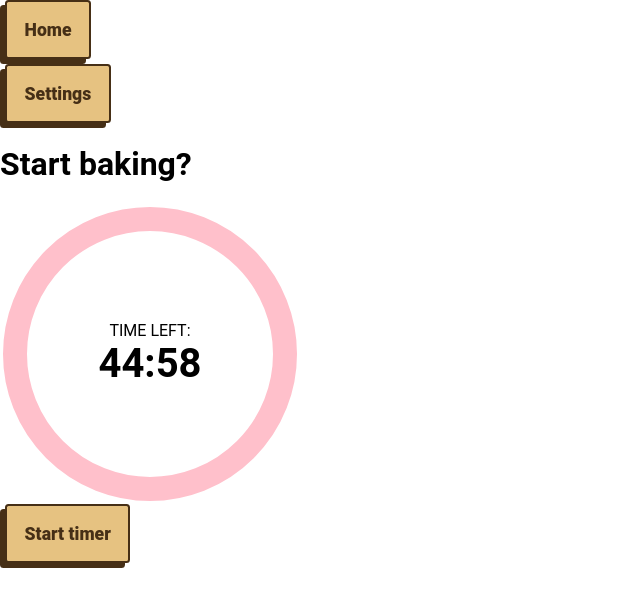
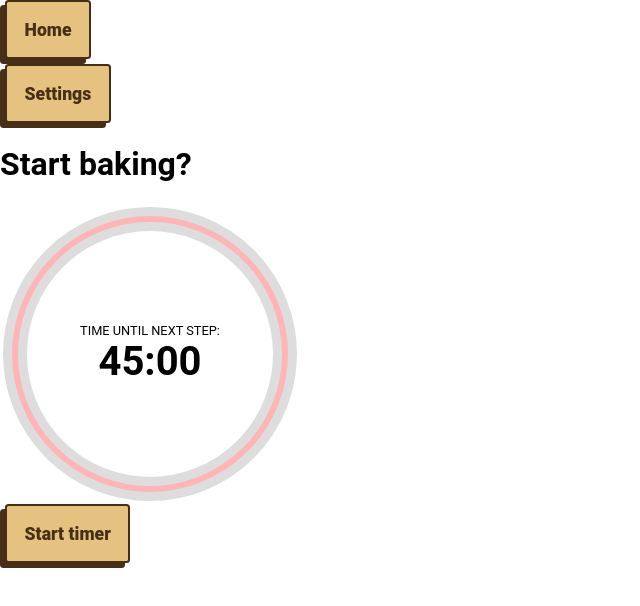
Before and after one commit to fermentedcat/dough-timer, a React (Create React App) app: page /bake in a window 1280 px wide. Both pictures are taken after a click on the button "Start timer". Shown: the top 606 px of the page, without its empty margins (0-640 px from the left). Built offline with nearby package versions, Linux system fonts and the light colour scheme.

Commit message:
Update time & use framer-motion for timer circles

```diff
--- a/src/components/Timer/Timer.jsx
+++ b/src/components/Timer/Timer.jsx
@@ -1,22 +1,33 @@
 import React, { useEffect, useState } from 'react'
+import { motion } from 'framer-motion'
 import styles from './Timer.module.scss'
 
 
-export const Timer = ({ time = 5, onFinish = () => {}, isStarted = false }) => {
+export const Timer = ({ time = 0, onFinish = () => {}, isRunning = false, hasUpdated = false }) => {
   const [secondsLeft, setSecondsLeft] = useState(time)
 
   function getTime() {
     if (secondsLeft < 3600) {
       const date = new Date(secondsLeft * 1000)
-      return date.toISOString().slice(14, 19);
+      return date.toISOString().slice(14, 19)
     }
     const date = new Date(secondsLeft * 1000)
-    return date.toISOString().slice(11, 19);
+    return date.toISOString().slice(11, 19)
   }
 
   useEffect(() => {
+    setSecondsLeft(time)
+  }, [time])
+
+  useEffect(() => {
+    if (hasUpdated) {
+      setSecondsLeft(time)
+    }
+  }, [hasUpdated, time])
+
+  useEffect(() => {
     let timer
-    if (isStarted && secondsLeft > 0) {
+    if (isRunning && secondsLeft > 0) {
       timer = setTimeout(() => {
         setSecondsLeft(secondsLeft - 1)
       }, 1000)
@@ -24,27 +35,67 @@ export const Timer = ({ time = 5, onFinish = () => {}, isStarted = false }) => {
     return () => {
       timer && clearTimeout(timer)
     }
-  }, [isStarted, secondsLeft])
+  }, [isRunning, secondsLeft, time])
 
   useEffect(() => {
-    if (secondsLeft === 0) {
+    if (secondsLeft === 0 && time > 0) {
       onFinish()
       return
     }
-  }, [secondsLeft, onFinish])
+  }, [secondsLeft, onFinish, time])
+
+  const elapsedTimeVariants = {
+    initial: {
+      stroke: '#dddddd',
+    },
+    start: {
+      stroke: '#ffb5b5',
+      transition: { duration: time, ease: 'linear' }
+    },
+    reset: {
+      stroke: '#dddddd',
+      transition: { duration: 0 }
+    }
+  }
+
+  const timeLeftVariants = {
+    initial: {
+      strokeDasharray: '283 283',
+      stroke: '#ffb5b5',
+    },
+    start: {
+      strokeDasharray: '0 283',
+      stroke: ['#ffb5b5', '#9399b4', '#dddddd',],
+      transition: { duration: time, ease: 'linear' }
+    },
+    reset: {
+      strokeDasharray: '0 283',
+      stroke: '#ffb5b5',
+      transition: { duration: 0.5 }
+    },
+    something: {
+      strokeDasharray: '283 283',
+      stroke: '#ffb5b5',
+      transition: { duration: 0 }
+    }
+  }
 
   return (
-    <div className={`${styles.wrapper} ${isStarted && styles.started}`}>
+    <div
+      className={`${styles.wrapper} ${isRunning && styles.started} ${hasUpdated && styles.restarted}`}
+    >
       <svg viewBox="0 0 100 100" xmlns="http://www.w3.org/2000/svg">
         <g className={styles.countDown}>
-          <circle
+          <motion.circle
             className={styles.timeElapsed}
             cx="50"
             cy="50"
             r="45"
-            style={{ transition: `${time}s linear all` }}
-          ></circle>
-          <path
+            variants={elapsedTimeVariants}
+            initial="initial"
+            animate={isRunning ? 'start' : 'initial'}
+          ></motion.circle>
+          <motion.path
             id="base-timer-path-remaining"
             className={styles.timeLeft}
             d="
@@ -53,12 +104,14 @@ export const Timer = ({ time = 5, onFinish = () => {}, isStarted = false }) => {
               a 45,45 0 1,0 90,0
               a 45,45 0 1,0 -90,0
             "
-            style={{ transition: `${time}s linear all` }}
-          ></path>
+            variants={timeLeftVariants}
+            initial="initial"
+            animate={isRunning ? 'start' : 'initial'}
+          ></motion.path>
         </g>
       </svg>
       <div className={styles.label}>
-        <p className={styles.description}>Time left:</p>
+        <p className={styles.description}>Time until next step:</p>
         <p className={styles.time}>{getTime()}</p>
       </div>
     </div>
--- a/src/components/Timer/Timer.module.scss
+++ b/src/components/Timer/Timer.module.scss
@@ -26,33 +26,33 @@
 
     .timeElapsed {
       stroke-width: 8px;
-      stroke: white;
+      // stroke: white;
     }
 
     .timeLeft {
-      stroke: pink;
-      stroke-width: 8px;
+      // stroke: pink;
+      stroke-width: 2px;
       stroke-linecap: butt;
       transform: rotate(90deg);
       transform-origin: center;
-      stroke-dasharray: 283 283;
     }
   }
 
-  &.started {
-    .timeElapsed {
-      stroke: black;
-    }
-    .timeLeft {
-      stroke: red;
-      stroke-dasharray: 0 283;
-    }
-  }
+  // &.started {
+  //   .timeElapsed {
+  //     stroke: rgb(224, 224, 224);
+  //   }
+  //   .timeLeft {
+  //     stroke: rgb(250, 177, 177);
+  //     // stroke-dasharray: 0 283;
+  //   }
+  // }
 
   .label {
     .description {
       text-align: center;
       text-transform: uppercase;
+      font-size: .8em;
       margin: 0;
     }
     .time {
```
